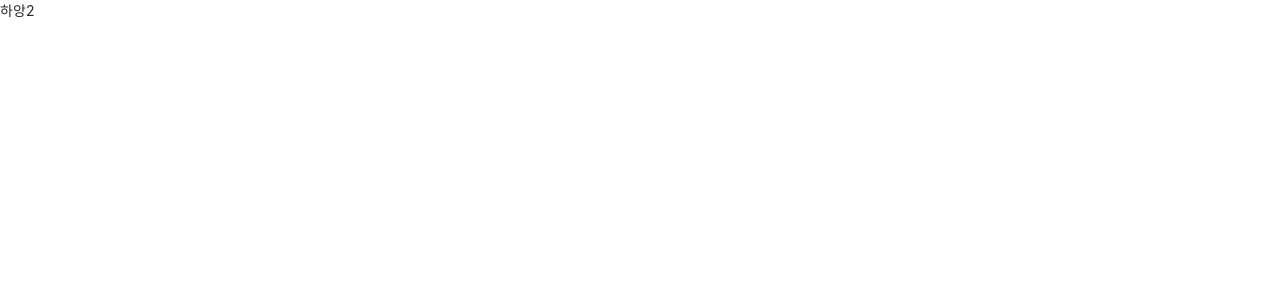
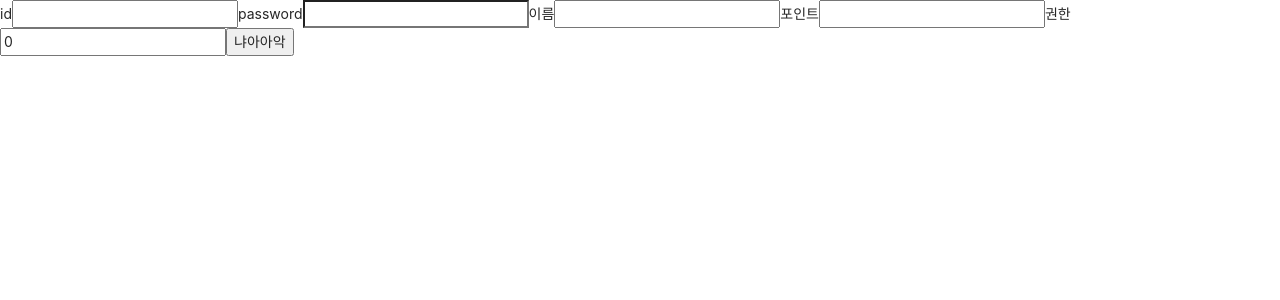
Before and after one commit to NameLoki/WebpackEx, a React app: page /singup in a window 1280 px wide. Shown: the top 300 px of the page. Built offline with nearby package versions, Linux system fonts and the light colour scheme.

Commit message:
withRouter추가 및 회원가입 구현중

```diff
--- a/src/_actions/types.js
+++ b/src/_actions/types.js
@@ -1 +1,2 @@
 export const LOGIN_USER = 'login_user';
+export const SING_UP = 'sing_up';
--- a/src/_actions/user_action.js
+++ b/src/_actions/user_action.js
@@ -1,12 +1,27 @@
 import axios from 'axios';
-import { LOGIN_USER } from './types';
+import { LOGIN_USER, SING_UP } from './types';
 
 export function loginUser(data) {
     const request = axios.post('/api/login', data)
     .then(res => res.data);
+
+    console.log(data);
+
+    console.log(axios.get('/api/userList')
+    .then(res => res.data));
 
     return {
         type: LOGIN_USER,
         payload: request
     };
 }
+
+export function singupUser(data) {
+    const request = axios.post('/api/singup', data)
+    .then(res => res.data);
+
+    return {
+        type: SING_UP,
+        data: request
+    };
+}
--- a/src/_reducers/user_reducers.js
+++ b/src/_reducers/user_reducers.js
@@ -1,4 +1,4 @@
-import { LOGIN_USER } from '../_actions/types';
+import { LOGIN_USER, SING_UP } from '../_actions/types';
 
 export default function(state = {}, action) {
 
@@ -8,6 +8,11 @@ export default function(state = {}, action) {
                 ...state,
                 loginSuccess: action.payload
             }
+        case SING_UP:
+            return {
+                ...state,
+                data: action.data
+        }
         default:
             return state;
     }
--- a/src/component/views/LandingPage/LandingPage.jsx
+++ b/src/component/views/LandingPage/LandingPage.jsx
@@ -2,15 +2,6 @@ import React, { useEffect } from 'react' // rfce
 import axios from 'axios'
 
 function LandingPage() {
-
-    useEffect(() => {
-        axios.get('/userList')
-        .then((res) => {
-            console.log(res);
-        });
-        return () => {
-        }
-    }, [])
 
     return (
         <div style={{
--- a/src/component/views/LoginPage/LoginPage.jsx
+++ b/src/component/views/LoginPage/LoginPage.jsx
@@ -1,8 +1,9 @@
 import React, { memo, useState, useCallback } from 'react'
+import { withRouter } from 'react-router-dom'
 import { useDispatch } from 'react-redux'
 import { loginUser } from '../../../_actions/user_action'
 
-export default memo(( { history }) => {
+const LoginPage = memo(( { history } ) => {
 
     const dispatch = useDispatch();
 
@@ -17,7 +18,7 @@ export default memo(( { history }) => {
         setPassword(e.currentTarget.value);
     }, []);
 
-    const onSubmitHandler = (e) => {
+    const onSubmitHandler = useCallback((e) => {
         e.preventDefault();
 
         let body = {
@@ -27,12 +28,13 @@ export default memo(( { history }) => {
 
         dispatch(loginUser(body)).then(res => {
             if(res.payload.loginSuccess) {
+                console.log(history);
                 history.push('/');
             } else {
-                alert('로그인 실패');
+                console.log(res.payload);
             }
         })
-    };
+    }, [Id, Password]);
 
     return (
         <>
@@ -42,8 +44,9 @@ export default memo(( { history }) => {
             <label>password</label>
             <input type="password" value={Password} onChange={onChangePassword}></input>
             <button type='submit'>갸아아악</button>
-
         </form>
         </>
     )
 });
+
+export default withRouter(LoginPage);
--- a/src/component/views/SingupPage/SingupPage.jsx
+++ b/src/component/views/SingupPage/SingupPage.jsx
@@ -1,10 +1,67 @@
-import React, { memo } from 'react'
+import React, { memo, useCallback, useState } from 'react'
+import { useDispatch } from 'react-redux'
+import { singupUser } from '../../../_actions/user_action'
 
 export default memo(() => {
 
+    const dispatch = useDispatch();
+
+    const [Id, setId] = useState("");
+    const [Password, setPassword] = useState("");
+    const [Name, setName] = useState("");
+    const [Point, setPoint] = useState("");
+    const [Role, setRole] = useState(0);
+
+    const onSubmitHandler = useCallback((e) => {
+        e.preventDefault();
+
+        let data = {
+            id:Id,
+            password:Password,
+            name:Name,
+            point:Point,
+            role:Role
+        };
+
+        dispatch(singupUser(data));
+
+    });
+
+    const onChangeId = useCallback((e) => {
+        setId(e.currentTarget.value);
+    });
+
+    const onChangePassword = useCallback((e) => {
+        setPassword(e.currentTarget.value);
+    });
+
+    const onChangeName = useCallback((e) => {
+        setName(e.currentTarget.value);
+    });
+
+    const onChangePoint = useCallback((e) => {
+        setPoint(e.currentTarget.value);
+    });
+
+    const onChangeRole = useCallback((e) => {
+        setRole(e.currentTarget.value);
+    });
+
     return (
         <>
-        <div>하앙2</div>
+        <form onSubmit={onSubmitHandler}>
+            <label>id</label>
+            <input value={Id} onChange={onChangeId}></input>
+            <label>password</label>
+            <input type="password" value={Password} onChange={onChangePassword}></input>
+            <label>이름</label>
+            <input value={Name} onChange={onChangeName}></input>
+            <label>포인트</label>
+            <input value={Point} onChange={onChangePoint}></input>
+            <label>권한</label>
+            <input value={Role} onChange={onChangeRole}></input>
+            <button type='submit'>냐아아악</button>
+        </form>
         </>
     )
 });
```
